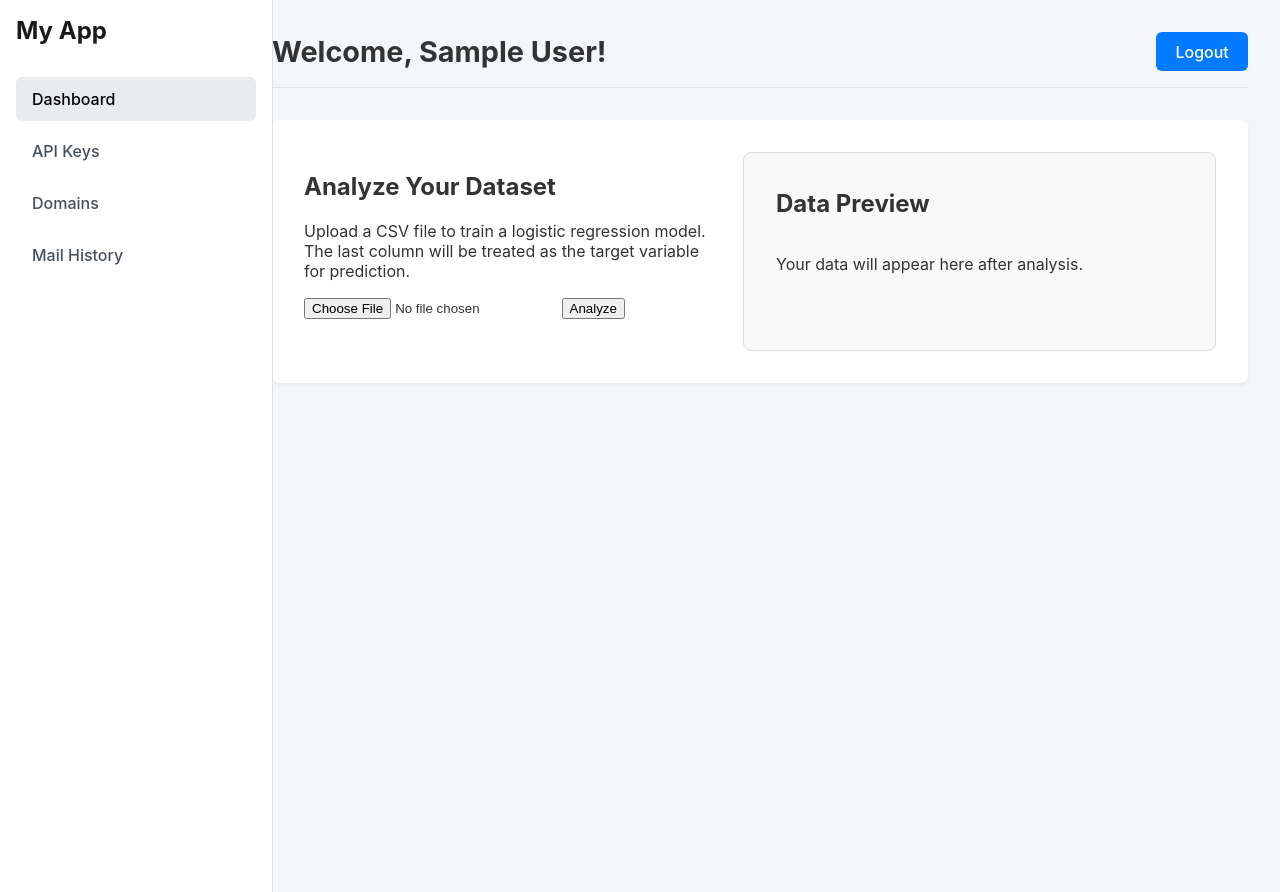
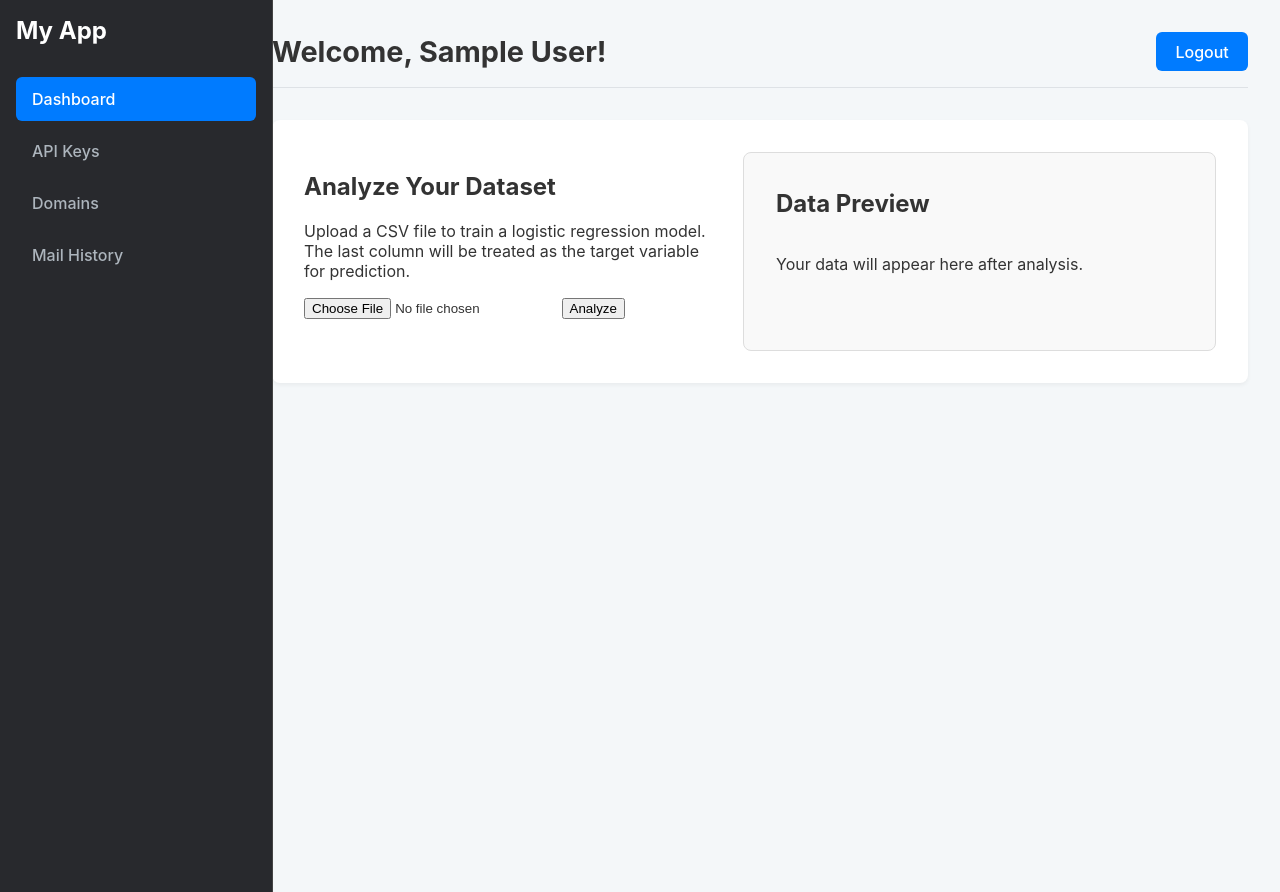
Before and after one commit to GAMEstar911/todocker, a Flask app: page /dashboard in a window 1280 px wide. Run offline with Flask 3, Linux system fonts and the light colour scheme; the visitor is signed in with stand-in values (Sample User, id 1); some libraries are stand-ins or nearby versions.

Commit message:
Style: Update sidebar to match dark form theme

```diff
--- a/static/css/dashboard.css
+++ b/static/css/dashboard.css
@@ -13,8 +13,8 @@ body {
 /* Sidebar Styles */
 .sidebar {
     width: 240px;
-    background-color: #ffffff;
-    border-right: 1px solid #e0e0e0;
+    background-color: #28292d; /* Matched from form background */
+    border-right: 1px solid #444;
     height: 100vh;
     position: fixed;
     top: 0;
@@ -25,7 +25,7 @@ body {
 .sidebar-header h3 {
     margin: 0 0 2rem 0;
     font-size: 1.5rem;
-    color: #1a1a1a;
+    color: #ffffff; /* Changed for dark background */
 }
 
 .sidebar ul {
@@ -38,19 +38,21 @@ body {
     display: block;
     padding: 0.75rem 1rem;
     text-decoration: none;
-    color: #495057;
+    color: #adb5bd; /* Lightened for dark background */
     border-radius: 6px;
     margin-bottom: 0.5rem;
     font-weight: 500;
+    transition: background-color 0.2s, color 0.2s;
 }
 
 .sidebar ul li a:hover {
-    background-color: #f1f3f5;
+    background-color: #343a40;
+    color: #ffffff;
 }
 
 .sidebar ul li a.active {
-    background-color: #e9ecef;
-    color: #000;
+    background-color: #007bff; /* Using primary blue for active state */
+    color: #ffffff;
 }
 
 /* Main Content Styles */
```
